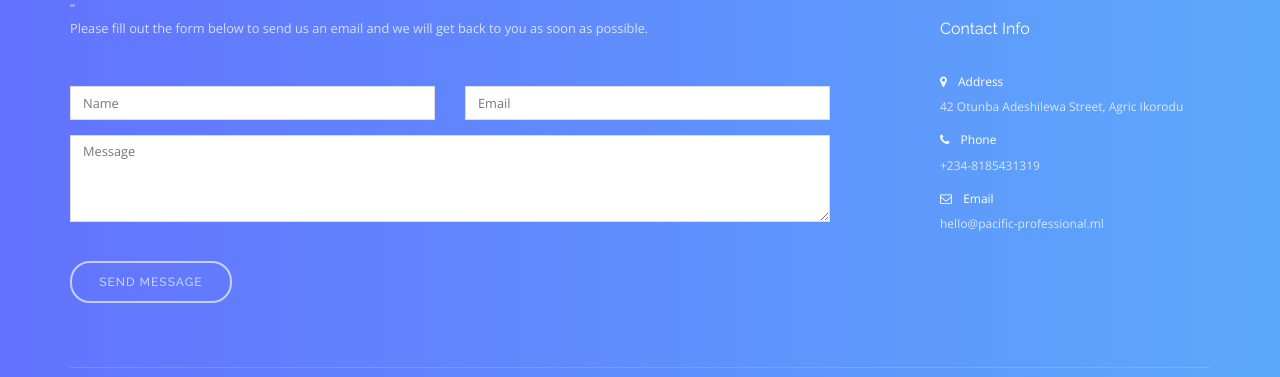
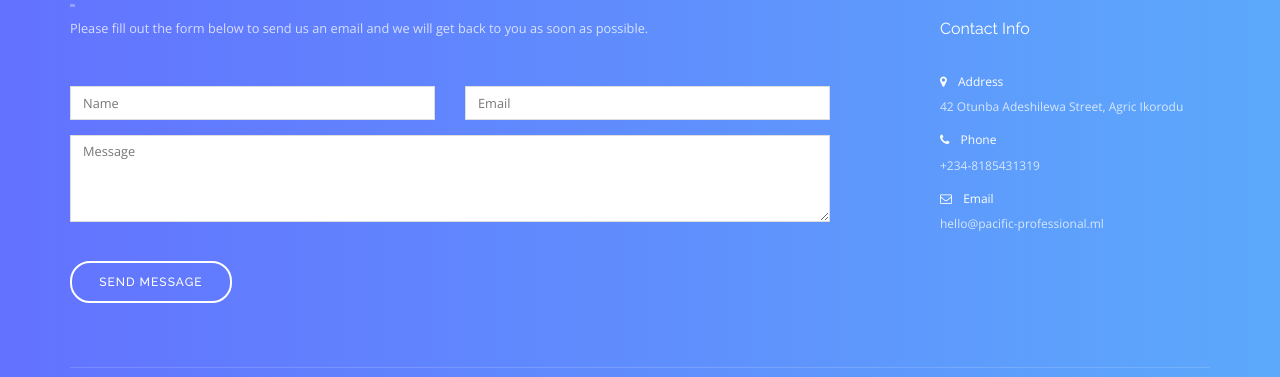
Before and after one commit to walosha/organisation, a Next.js app: page / in a window 1280 px wide. Shown: the part 4889-5266 px from the top of the page. Built offline with nearby package versions, Linux system fonts and the light colour scheme.

Commit message:
added form spree to forms

```diff
--- a/src/components/contact.jsx
+++ b/src/components/contact.jsx
@@ -1,7 +1,36 @@
 import React, { Component } from "react";
 
 export class Contact extends Component {
+  constructor(props) {
+    super(props);
+    this.submitForm = this.submitForm.bind(this);
+    this.state = {
+      status: "",
+    };
+  }
+
+  submitForm(ev) {
+    ev.preventDefault();
+    const form = ev.target;
+    const data = new FormData(form);
+    const xhr = new XMLHttpRequest();
+    xhr.open(form.method, form.action);
+    xhr.setRequestHeader("Accept", "application/json");
+    xhr.onreadystatechange = () => {
+      if (xhr.readyState !== XMLHttpRequest.DONE) return;
+      if (xhr.status === 200) {
+        form.reset();
+        this.setState({ status: "SUCCESS" });
+      } else {
+        this.setState({ status: "ERROR" });
+      }
+    };
+    xhr.send(data);
+  }
+
   render() {
+    const { status } = this.state;
+
     return (
       <div>
         <div id="contact">
@@ -15,7 +44,14 @@
                     will get back to you as soon as possible.
                   </p>
                 </div>
-                <form name="sentMessage" id="contactForm" noValidate>
+                <form
+                  name="sentMessage"
+                  id="contactForm"
+                  noValidate
+                  onSubmit={this.submitForm}
+                  action="https://formspree.io/mrgydgyd"
+                  method="POST"
+                >
                   <div className="row">
                     <div className="col-md-6">
                       <div className="form-group">
@@ -25,6 +61,7 @@
                           className="form-control"
                           placeholder="Name"
                           required="required"
+                          name="name"
                         />
                         <p className="help-block text-danger"></p>
                       </div>
@@ -34,6 +71,7 @@
                         <input
                           type="email"
                           id="email"
+                          name="email"
                           className="form-control"
                           placeholder="Email"
                           required="required"
@@ -54,13 +92,16 @@
                     <p className="help-block text-danger"></p>
                   </div>
                   <div id="success"></div>
-                  <button
-                    disabled
-                    type="submit"
-                    className="btn btn-custom btn-lg"
-                  >
-                    Send Message
-                  </button>
+                  {status === "SUCCESS" ? (
+                    <p className="header-text">
+                      Thank you. We will respond shortly!
+                    </p>
+                  ) : (
+                    <button type="submit" className="btn btn-custom btn-lg">
+                      Send Message
+                    </button>
+                  )}
+                  {status === "ERROR" && <p>Ooops! There was an error.</p>}
                 </form>
               </div>
             </div>
```
